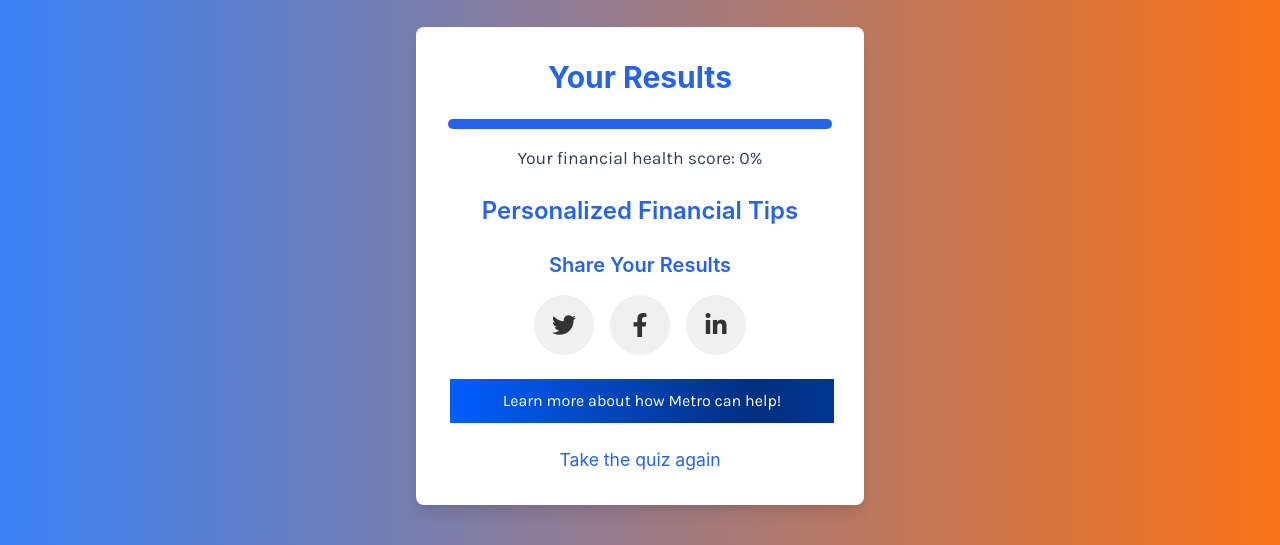
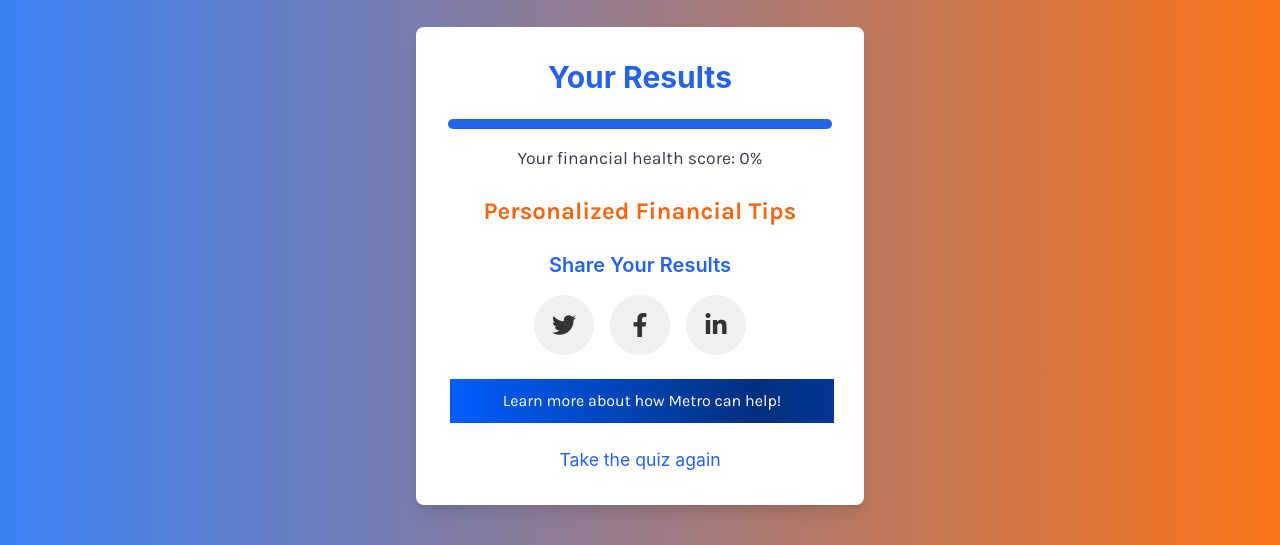
Before and after one commit to apogeeai/BuzzFinanceQuiz, a Flask app: template templates/results.html in a window 1280 px wide. Shown: the part 134-679 px from the top of the page. Run offline with Flask 3, Linux system fonts and the light colour scheme; the template is opened without the code that fills it, so the values that code supplies are empty; some libraries are stand-ins or nearby versions.

Commit message:
Agent query: Please take the quiz and check the results page. Verify that the 'Personalized Financial Tips' heading is now in the color #f36814 (a shade of orange).

```diff
--- a/templates/results.html
+++ b/templates/results.html
@@ -9,7 +9,7 @@
 <p class="text-center mb-6">Your financial health score: {{ percentage|round|int }}%</p>
 
 <!-- Personalized Financial Tips -->
-<h2 class="text-2xl font-semibold mb-4 text-center text-blue-600">Personalized Financial Tips</h2>
+<h2 class="text-2xl font-semibold mb-4 text-center" style="color: #f36814;">Personalized Financial Tips</h2>
 <ul class="list-disc list-inside mb-6">
     {% for tip in tips %}
     <li class="mb-2">{{ tip }}</li>
```
